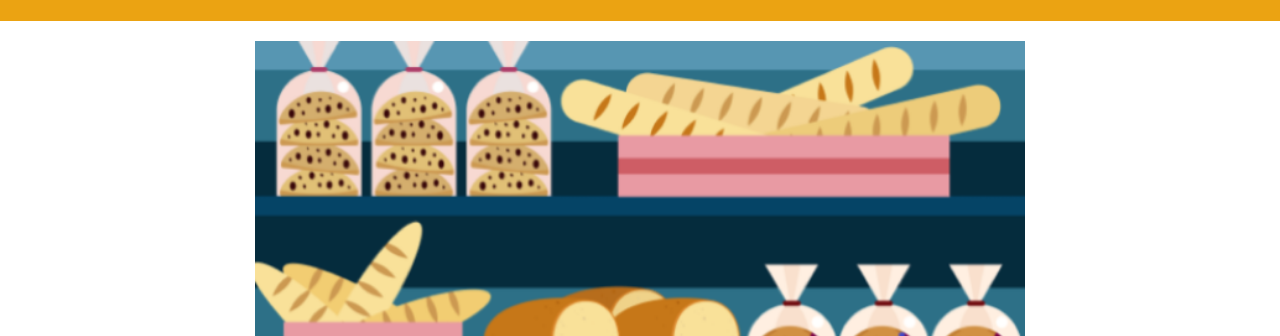
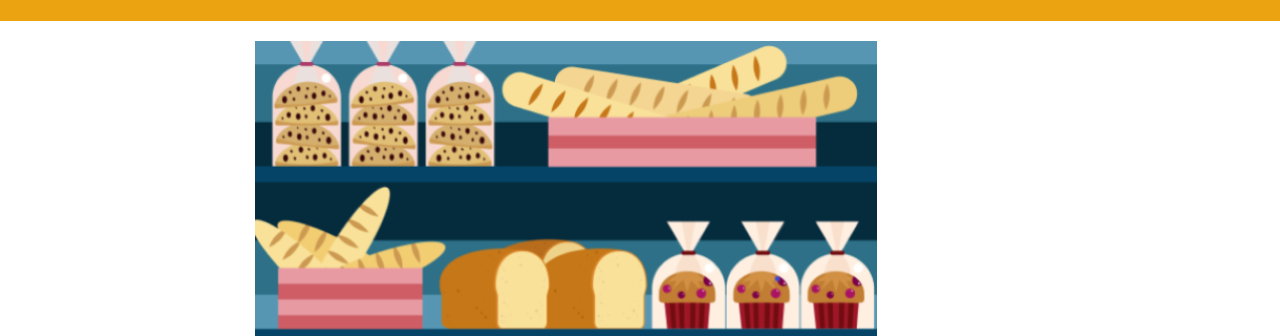
Before and after one commit to valadez12/baking_code, a plain HTML site: page portfolio.html in a window 1280 px wide. Shown: the part 128-464 px from the top of the page. Drawn offline with nearby package versions, Linux system fonts and the light colour scheme; a web font is replaced by a local one.

Commit message:
Add files via upload

```diff
--- a/style.css
+++ b/style.css
@@ -58,8 +58,7 @@ body{
 #bread {
    background-image:url(images/bread.png);
    height: 300px;
-   background-size: cover;
-   background-repeat:no-repeat;
+   width: 622px;
 }
 #puppies {
    background-image:url(images/puppies.PNG);
```
